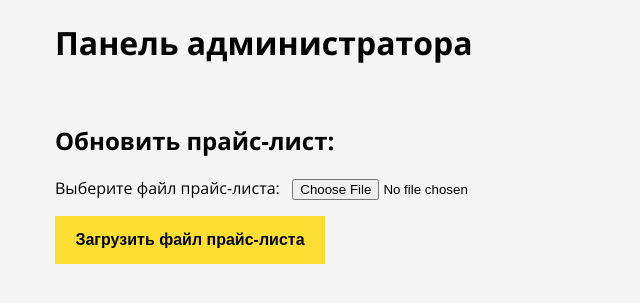
After one commit to AlexDz27/93kaoiu1nmjasu, a PHP site: page /admin-9kasu.php in a window 1280 px wide. The commit adds this page. Shown: the top 303 px of the page, without its empty margins (0-640 px from the left). Run offline with PHP 8.4, Linux system fonts and the light colour scheme.

Commit message:
w on admin

```diff
--- /dev/null
+++ b/admin-9kasu.php
@@ -0,0 +1,25 @@
+<!DOCTYPE html>
+<html>
+<head>
+  <meta charset="UTF-8">
+  <meta name="viewport" content="width=device-width, initial-scale=1.0">
+  <link rel="stylesheet" href="css/admin.css">
+  <script src="js/admin.js" defer></script>
+  <title>Панель администратора</title>
+</head>
+<body>
+
+<main class="main cont">
+  <h1 style="margin-bottom: 60px;">Панель администратора</h1>
+  <h2>Обновить прайс-лист:</h2>
+  <form id="loadFileForm" method="POST" enctype="multipart/form-data">
+    <p>
+      <label for="file">Выберите файл прайс-листа: &nbsp;</label>
+      <input name="file" type="file" id="file">
+    </p>
+    <button id="loadBtn" class="btn-load" type="submit">Загрузить файл прайс-листа</button>
+  </form>
+</main>
+
+</body>
+</html>
--- /dev/null
+++ b/css/admin.css
@@ -0,0 +1,49 @@
+/** BASE **/
+@font-face {
+  font-family: "Open Sans";
+  src: url("../fonts/OpenSans-VariableFont_wdth,wght.ttf") format('truetype');
+  font-weight: 300 800;
+  font-style: normal;
+  font-display: swap;
+}
+
+html {
+  font-family: "Open Sans", Arial, sans-serif;
+}
+
+body {
+  background-color: #f5f5f5;
+}
+
+/** COMPONENTS **/
+
+.cont {
+  max-width: 1200px;
+  margin: 0 auto;
+  padding: 0 15px;
+  box-sizing: border-box;
+}
+
+.btn-load {
+  background-color: transparent;
+  border: none;
+  cursor: pointer;
+  background-color: #FEDE32;
+  padding: 15px 20px;
+  font-weight: bold;
+  font-size: inherit;
+  min-width: 270px;
+}
+.btn-load:hover {
+  background-color: #eaca16;
+}
+.btn-load:active {
+  background-color: #d7ba11;
+}
+.btn-load:disabled {
+  cursor: not-allowed;
+  color: inherit;
+}
+.btn-load--loading {
+  background-color: #eaca16;
+}
--- a/css/table.css
+++ b/css/table.css
@@ -32,8 +32,6 @@ body {
 table {
   color: #494547;
   border-collapse: collapse;
-  /* TODO: pos sticky (дока) */
-  /* TODO: scroll auto для мобилок (мб в доке тоже будет) */
   position: relative;
 }
 th, td {
--- /dev/null
+++ b/js/admin.js
@@ -0,0 +1,40 @@
+const loadFileForm = document.getElementById('loadFileForm')
+const loadBtn = document.getElementById('loadBtn')
+loadFileForm.onsubmit = (e) => {
+  e.preventDefault()
+
+  loadBtn.disabled = true
+  loadBtn.classList.add('btn-load--loading')
+  loadBtn.innerText = 'Загрузка'
+  let counter = 0
+  const intervalId = setInterval(() => {
+    if (counter === 0) {
+      loadBtn.innerText = 'Загрузка'
+    } else if (counter === 1) {
+      loadBtn.innerText = 'Загрузка.'
+    } else if (counter === 2) {
+      loadBtn.innerText = 'Загрузка..'
+    } else if (counter === 3) {
+      loadBtn.innerText = 'Загрузка...'
+      counter = -1
+    }
+
+    counter++
+  }, 400)
+
+  const formData = new FormData(loadFileForm)
+  fetch('/load-price-file.php', {
+    method: 'POST',
+    body: formData
+  })
+    .then(r => r.json())
+    .then(r => {
+      loadBtn.disabled = false
+      loadBtn.classList.remove('btn-load--loading')
+      loadBtn.innerText = 'Загрузить файл прайс-листа'
+      counter = 0
+      clearInterval(intervalId)
+
+      alert(r.payload)
+    })
+}
--- a/price-probe/index.php
+++ b/price-probe/index.php
@@ -3,7 +3,6 @@
 // Excel stuff
 
 require '../vendor/autoload.php';
-
 use PhpOffice\PhpSpreadsheet\Spreadsheet;
 use PhpOffice\PhpSpreadsheet\IOFactory;
 
--- a/views/parts/header.php
+++ b/views/parts/header.php
@@ -16,7 +16,7 @@
   <?php elseif ($pageName === 'catalog'): ?>
     <script src="js/slider-2.js" defer></script>
   <?php elseif ($pageName === 'product'): ?>
-    <script src="js/slider-product.js" defer></script>
+    <script src="js/slider-product-h2.js" defer></script>
   <?php endif; ?>
   <title><?= $title ?></title>
 </head>
```
Also changed, not shown: db.php (added, +10 -0 lines), load-price-file.php (added, +36 -0 lines), js/slider-product-h2.js (renamed from js/slider-product.js), 2 other files.
